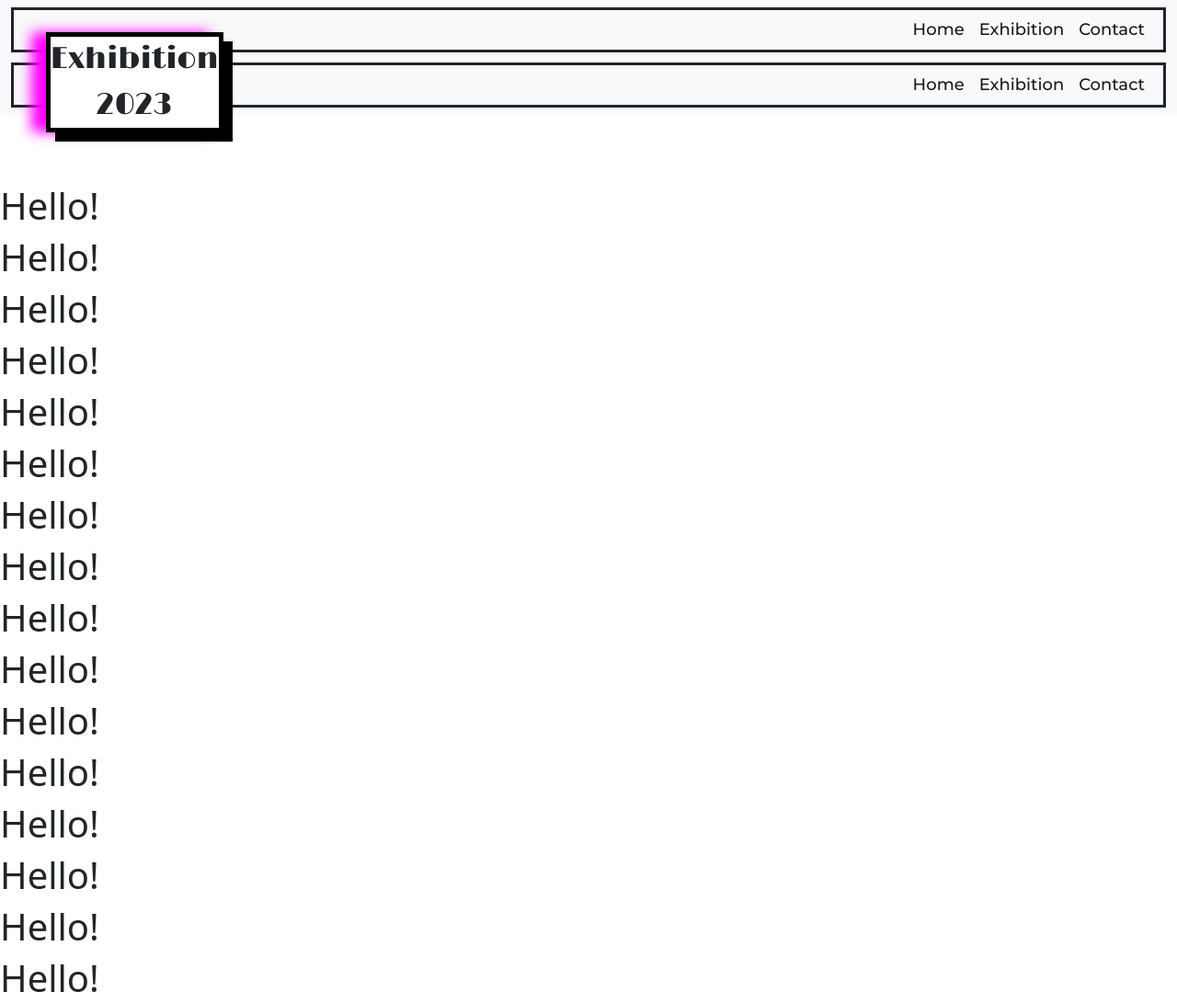
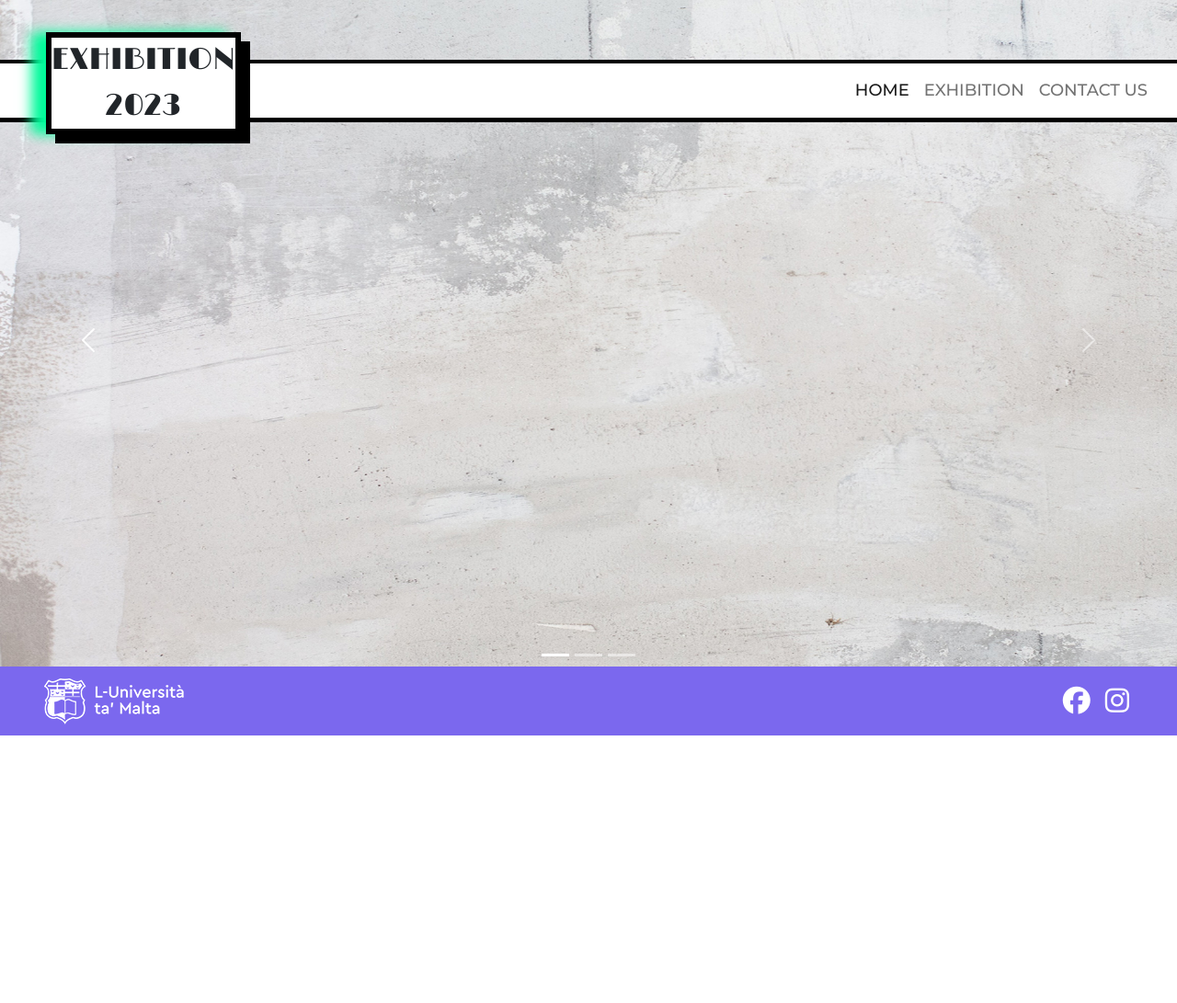
Before and after one commit to christabel12/Chris.Mar.Deb.github.io, a plain HTML site: page 1. Christabel's Homepage/Homepage.html in a window 1280 px wide. Shown: the top 1091 px of the page at 92% size. After the commit the page ends 800 px from the top, so only its background shows below. Drawn offline with nearby package versions, Linux system fonts and the light colour scheme.

Commit message:
Christabel

```diff
--- a/1. Christabel's Homepage/Brand Logo Styling.css
+++ /dev/null
@@ -1,48 +0,0 @@
-div:nth-of-type(1) p {
-    margin-top: 15px;
-    margin-left: 50px;
-    width: fit-content;
-    padding: 5px 10px;
-    font-family: 'Limelight', cursive;
-    font-size: 35px;
-    text-align: center;
-    border: 5px solid black;
-    box-shadow: 10px 10px black, -0.5em 0 .4em purple;
-    /* box shadow from: https://www.w3schools.com/css/css3_shadows_box.asp */
-}
-
-div:nth-of-type(2) p {
-    margin-left: 35px;
-    width: fit-content;
-    padding: 5px 10px;
-    font-family: 'Montserrat', sans-serif;
-    font-size: 35px;
-    text-align: center;
-    border: 3px solid black;
-}
-
-div:nth-of-type(3) p {
-    margin-left: 35px;
-    width: fit-content;
-    padding: 5px 10px;
-    font-family: 'Montserrat', sans-serif;
-    font-size: 35px;
-    text-align: center;
-    border: 3px solid black;
-    background-color: magenta;
-}
-
-div:nth-of-type(4) p {
-    margin-left: 35px;
-    width: fit-content;
-    padding: 5px 10px;
-    font-family: 'Montserrat', sans-serif;
-    font-size: 35px;
-    text-align: center;
-    background-color: magenta;
-}
-
-div {
-    display: flex;
-    justify-content: start;
-}
--- a/1. Christabel's Homepage/Homepage.css
+++ b/1. Christabel's Homepage/Homepage.css
@@ -8,38 +8,47 @@
   from: https://developer.mozilla.org/en-US/docs/Web/CSS/z-index */
     margin-right: 1200px;
     margin-left: 35px;
-    width: -webkit-fit-content;
-    width: -moz-fit-content;
     width: fit-content;
     font-family: "Limelight", cursive;
     font-size: 33px;
     text-align: center;
+    text-transform: uppercase;
     background-color: white;
-    border: 5px solid black;
-    box-shadow: 10px 10px black, -0.5em 0 0.4em magenta;
+    border: 6px solid black;
+    box-shadow: 10px 10px black, -0.5em 0 0.4em #00FA9A;
     /* box shadow from: https://www.w3schools.com/css/css3_shadows_box.asp */
 }
 
 #navbar {
     position: fixed;
-    top: 60px;
+    top: 65px;
     z-index: 49;
+
     background-color: white;
+    border-bottom: 5px solid black;
+    border-top: 4px solid black;
 }
 
 a {
     font-family: "Montserrat", sans-serif;
     font-size: 18px;
+    text-transform: uppercase;
 }
 
 #navbar2 {
     position: fixed;
     z-index: 48;
+
+    height: 75px;
+    background-color: #7B68EE;
 }
 
-h1:nth-of-type(1) {
-    margin-top: 200px;
+#carousel {
+    position: fixed;
+    z-index: 47;
 }
 
-/*# sourceMappingURL=Homepage.css.map */
-/* compiled both my sass and css files in order to edit bootstrap code */
+#images {
+    width: 1600px;
+    height: 740px;
+}
--- a/1. Christabel's Homepage/Homepage.html
+++ b/1. Christabel's Homepage/Homepage.html
@@ -17,6 +17,8 @@
     <link href="https://fonts.googleapis.com/css2?family=Montserrat:wght@500&display=swap" rel="stylesheet">
     <!-- Montserrat Font from: https://fonts.google.com/specimen/Montserrat?query=Mont -->
 
+    <script src="https://kit.fontawesome.com/8fe4a290b0.js" crossorigin="anonymous"></script> <!-- Icons -->
+
     <link rel="stylesheet" type="text/css" href="Homepage.css"> <!-- CSS File -->
 
     <link href="https://cdn.jsdelivr.net/npm/bootstrap@5.0.2/dist/css/bootstrap.min.css" rel="stylesheet"
@@ -29,18 +31,22 @@
     <!-- Navbar + Exhibition Logo-->
     <div class="container-fluid d-flex justify-content-center">
         <p id="logo">Exhibition 2023</p>
-        <nav class=" container-fluid navbar navbar-expand-lg navbar-light bg-light" id="navbar">
-            <div class="container-fluid border border-3 border-dark">
+        <nav class=" container-fluid navbar navbar-expand-lg navbar-light" id="navbar">
+            <div class="container-fluid">
                 <div class="collapse navbar-collapse d-flex justify-content-end" id="navbarNav">
                     <ul class="navbar-nav">
                         <li class="nav-item">
                             <a class="nav-link active" aria-current="page" href="#">Home</a>
                         </li>
                         <li class="nav-item">
-                            <a class="nav-link active" href="#">Exhibition</a>
+                            <a class="nav-link" href="#">Exhibition</a>
+                            <!-- this page would contain all the students' portraits which after clicking on
+                            one of them leads you to that student's personal exhibition -->
                         </li>
                         <li class="nav-item">
-                            <a class="nav-link active" href="#">Contact</a>
+                            <a class="nav-link" href="#">Contact Us</a>
+                            <!-- this page would contain all the contact information such as email address and
+                            phone numbers along with all the sponsors underneath -->
                         </li>
                     </ul>
                 </div>
@@ -50,55 +56,68 @@
 
     <!-- Bottom Navbar + Social Media Icons -->
     <div class="container-fluid d-flex justify-content-center">
-
-        <nav class=" container-fluid navbar navbar-expand-lg navbar-light bg-light" id="navbar2">
-            <div class="container-fluid border border-3 border-dark">
-                <div class="collapse navbar-collapse d-flex justify-content-end" id="navbarNav">
-                    <ul class="navbar-nav">
-                        <li class="nav-item">
-                            <a class="nav-link active" aria-current="page" href="#">Home</a>
-                        </li>
-                        <li class="nav-item">
-                            <a class="nav-link active" href="#">Exhibition</a>
-                        </li>
-                        <li class="nav-item">
-                            <a class="nav-link active" href="#">Contact</a>
-                        </li>
-                    </ul>
+        <nav class=" container-fluid navbar navbar-expand-lg fixed-bottom px-0" id="navbar2">
+            <div class="container-fluid px-4">
+                <a class="navbar-brand d-flex justify-content-start" href="#">
+                    <img src="Images/Uni Logo.png" alt="University of Malta" width="200" height="98">
+                    <!-- this would then be ultimately linked to the University's MAKS webpage -->
+                </a>
+                <div class="container-fluid d-flex justify-content-end">
+                    <a class="navbar-brand" href="#">
+                        <span style="color: white;">
+                            <i class="fa-brands fa-facebook fa-light fa-xl"></i>
+                            <!-- this would then be ultimately linked to the exhibition's facebook webpage -->
+                        </span>
+                    </a>
+                    <a class="navbar-brand" href="#">
+                        <span style="color: white;">
+                            <i class="fa-brands fa-instagram fa-light fa-xl"></i>
+                            <!-- this would then be ultimately linked to the exhibition's instagram webpage -->
+                        </span>
+                    </a>
                 </div>
             </div>
         </nav>
     </div>
 
-    <h1>Hello!</h1>
-    <h1>Hello!</h1>
-    <h1>Hello!</h1>
-    <h1>Hello!</h1>
-    <h1>Hello!</h1>
-    <h1>Hello!</h1>
-    <h1>Hello!</h1>
-    <h1>Hello!</h1>
-    <h1>Hello!</h1>
-    <h1>Hello!</h1>
-    <h1>Hello!</h1>
-    <h1>Hello!</h1>
-    <h1>Hello!</h1>
-    <h1>Hello!</h1>
-    <h1>Hello!</h1>
-    <h1>Hello!</h1>
-    <h1>Hello!</h1>
-    <h1>Hello!</h1>
-    <h1>Hello!</h1>
-    <h1>Hello!</h1>
-    <h1>Hello!</h1>
-    <h1>Hello!</h1>
-    <h1>Hello!</h1>
-    <h1>Hello!</h1>
-    <h1>Hello!</h1>
-    <h1>Hello!</h1>
-    <h1>Hello!</h1>
-    <h1>Hello!</h1>
+    <!-- Carousel -->
+    <div id="carouselExampleCaptions" class="carousel slide">
+        <div class="carousel-indicators">
+            <button type="button" data-bs-target="#carouselExampleIndicators" data-bs-slide-to="0" class="active"
+                aria-current="true" aria-label="Slide 1"></button>
+            <button type="button" data-bs-target="#carouselExampleIndicators" data-bs-slide-to="1"
+                aria-label="Slide 2"></button>
+            <button type="button" data-bs-target="#carouselExampleIndicators" data-bs-slide-to="2"
+                aria-label="Slide 3"></button>
+        </div>
+        <div class="carousel-inner">
+            <div class="carousel-item active">
+                <img id="images" src="Images/Welcome Slide.jpg" class="image-fluid" alt="...">
+                <!-- Image from prexels.com -->
 
+            </div>
+            <div class="carousel-item">
+                <img id="images" src="Images/Exhibtion Slide.jpg" class="image-fluid" alt="...">
+                <!-- Image from prexels.com -->
+
+            </div>
+            <div class="carousel-item">
+                <img id="images" src="Images/Contact Us Slide.jpg" class="image-fluid" alt="...">
+                <!-- Image from prexels.com -->
+
+            </div>
+        </div>
+        <button class="carousel-control-prev" type="button" data-bs-target="#carouselExampleCaptions"
+            data-bs-slide="prev">
+            <span class="carousel-control-prev-icon" aria-hidden="true"></span>
+            <span class="visually-hidden">Previous</span>
+        </button>
+        <button class="carousel-control-next" type="button" data-bs-target="#carouselExampleCaptions"
+            data-bs-slide="next">
+            <span class="carousel-control-next-icon" aria-hidden="true"></span>
+            <span class="visually-hidden">Next</span>
+        </button>
+    </div>
 
     <script src=" https://cdn.jsdelivr.net/npm/bootstrap@5.0.2/dist/js/bootstrap.bundle.min.js"
         integrity="sha384-MrcW6ZMFYlzcLA8Nl+NtUVF0sA7MsXsP1UyJoMp4YLEuNSfAP+JcXn/tWtIaxVXM" crossorigin="anonymous">
--- a/1. Christabel's Homepage/Homepage.scss
+++ /dev/null
@@ -1,44 +0,0 @@
-#logo {
-    position: fixed;
-    top: 35px;
-    left: 15px;
-    /* position from: https://developer.mozilla.org/en-US/docs/Web/CSS/position */
-    z-index: 50;
-    /* z-index (to place logo in front of navbar) (used the no. 50 so that if I wish to stack other components behind it, I could do it with ease)
-    from: https://developer.mozilla.org/en-US/docs/Web/CSS/z-index */
-
-    margin-right: 1200px;
-    margin-left: 35px;
-
-    width: fit-content;
-    font-family: 'Limelight', cursive;
-    font-size: 33px;
-    text-align: center;
-    background-color: white;
-    border: 5px solid black;
-    box-shadow: 10px 10px black, -0.5em 0 .4em magenta;
-    /* box shadow from: https://www.w3schools.com/css/css3_shadows_box.asp */
-}
-
-#navbar {
-    position: fixed;
-    top: 60px;
-    z-index: 49;
-
-    background-color: white;
-}
-
-a {
-    font-family: 'Montserrat', sans-serif;
-    font-size: 18px;
-}
-
-#navbar2 {
-    position: fixed;
-    z-index: 48;
-}
-
-h1:nth-of-type(1) {
-    margin-top: 200px;
-
-}
```
Also changed, not shown: 1. Christabel's Homepage/Brand Logo.html (deleted, +0 -38 lines), 1. Christabel's Homepage/Images/Contact Us Slide.jpg (added), 1. Christabel's Homepage/Images/Exhibtion Slide.jpg (added), 1. Christabel's Homepage/Images/Uni Logo.png (added), 1. Christabel's Homepage/Images/Welcome Slide.jpg (added), 1 other file.
